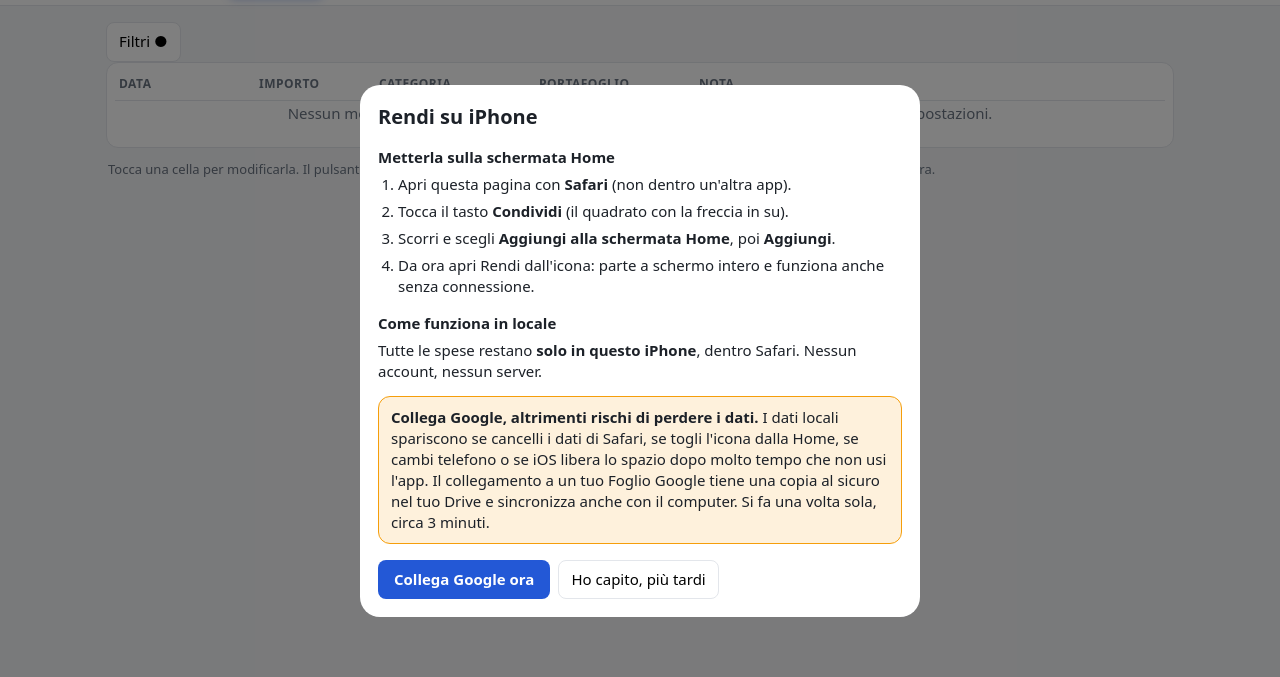
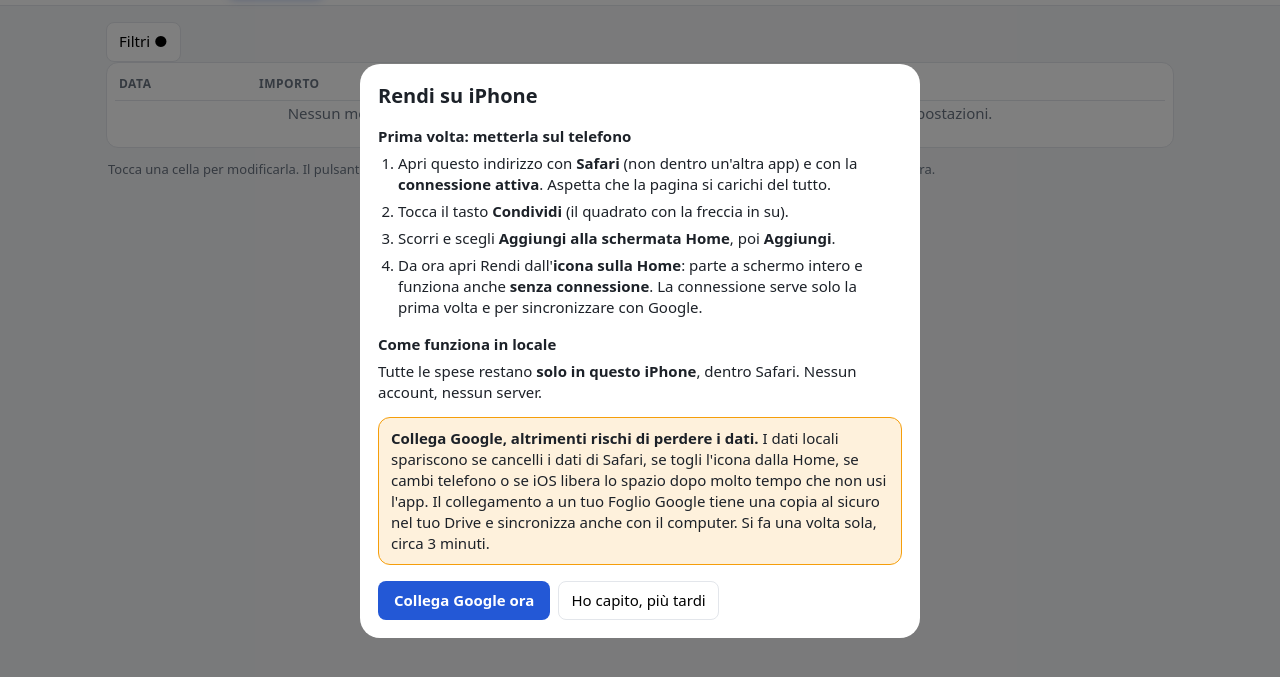
Before and after one commit to paleletribu/Rendi_onLine, a plain HTML site: page index.html in a window 1280 px wide. Shown: the part 49-726 px from the top of the page. Drawn offline with Linux system fonts and the light colour scheme.

Commit message:
Istruzioni di primo avvio più chiare (connessione, icona Home, offline)
Co-Authored-By: Claude Sonnet 5.5 <noreply@anthropic.com>
Claude-Session: https://claude.ai/code/session_01KihUXWa1f8Yntu9Ro5wPr7

```diff
--- a/index.html
+++ b/index.html
@@ -594,12 +594,12 @@ body:has(#ios:not([hidden])) #gd{display:none!important}
 </section>
 <div id="ios" hidden role="dialog" aria-label="Istruzioni per iPhone"><div class="sh">
 <h2>Rendi su iPhone</h2>
-<h3>Metterla sulla schermata Home</h3>
+<h3>Prima volta: metterla sul telefono</h3>
 <ol>
-<li>Apri questa pagina con <b>Safari</b> (non dentro un'altra app).</li>
+<li>Apri questo indirizzo con <b>Safari</b> (non dentro un'altra app) e con la <b>connessione attiva</b>. Aspetta che la pagina si carichi del tutto.</li>
 <li>Tocca il tasto <b>Condividi</b> (il quadrato con la freccia in su).</li>
 <li>Scorri e scegli <b>Aggiungi alla schermata Home</b>, poi <b>Aggiungi</b>.</li>
-<li>Da ora apri Rendi dall'icona: parte a schermo intero e funziona anche senza connessione.</li>
+<li>Da ora apri Rendi dall'<b>icona sulla Home</b>: parte a schermo intero e funziona anche <b>senza connessione</b>. La connessione serve solo la prima volta e per sincronizzare con Google.</li>
 </ol>
 <h3>Come funziona in locale</h3>
 <p style="margin:0">Tutte le spese restano <b>solo in questo iPhone</b>, dentro Safari. Nessun account, nessun server.</p>
```
